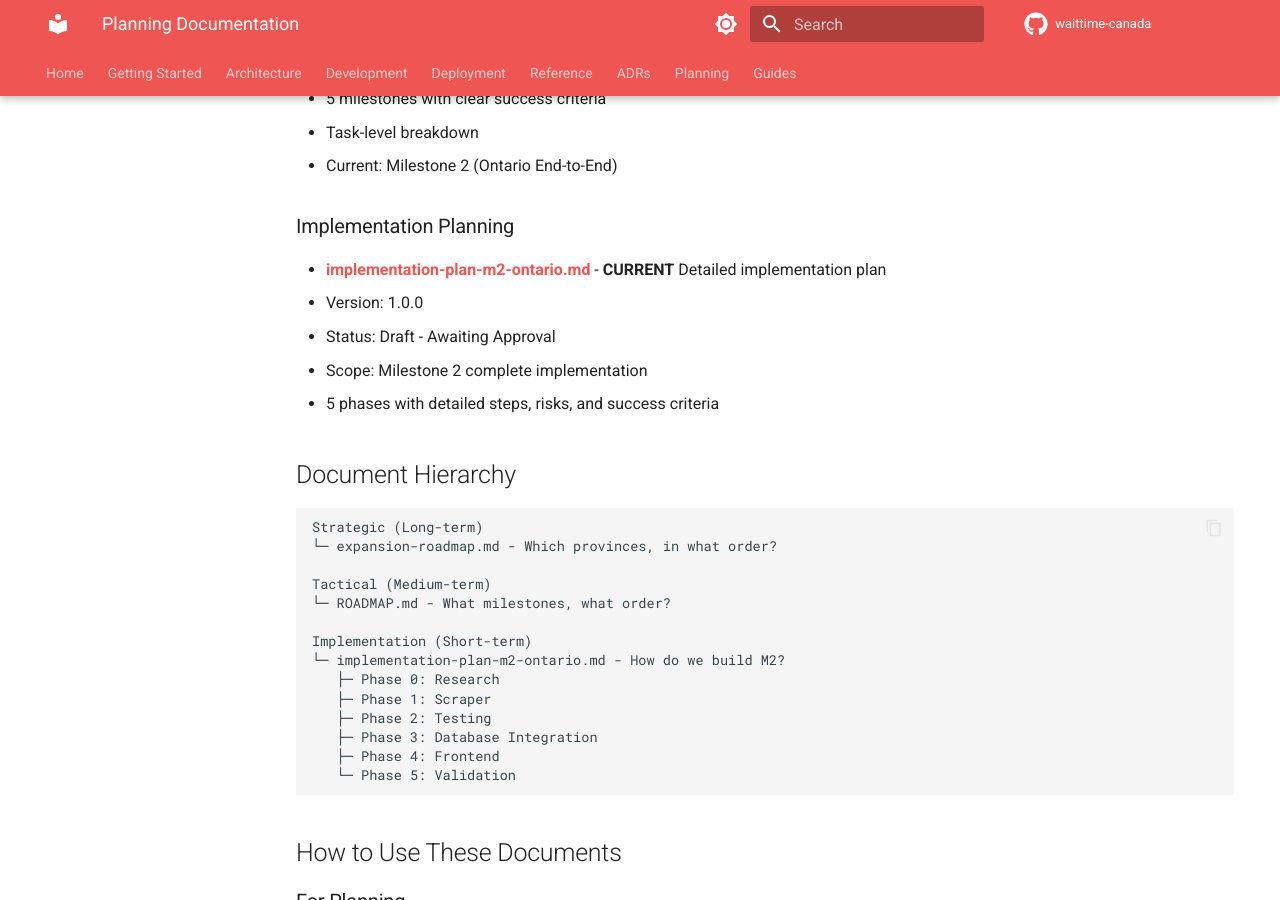
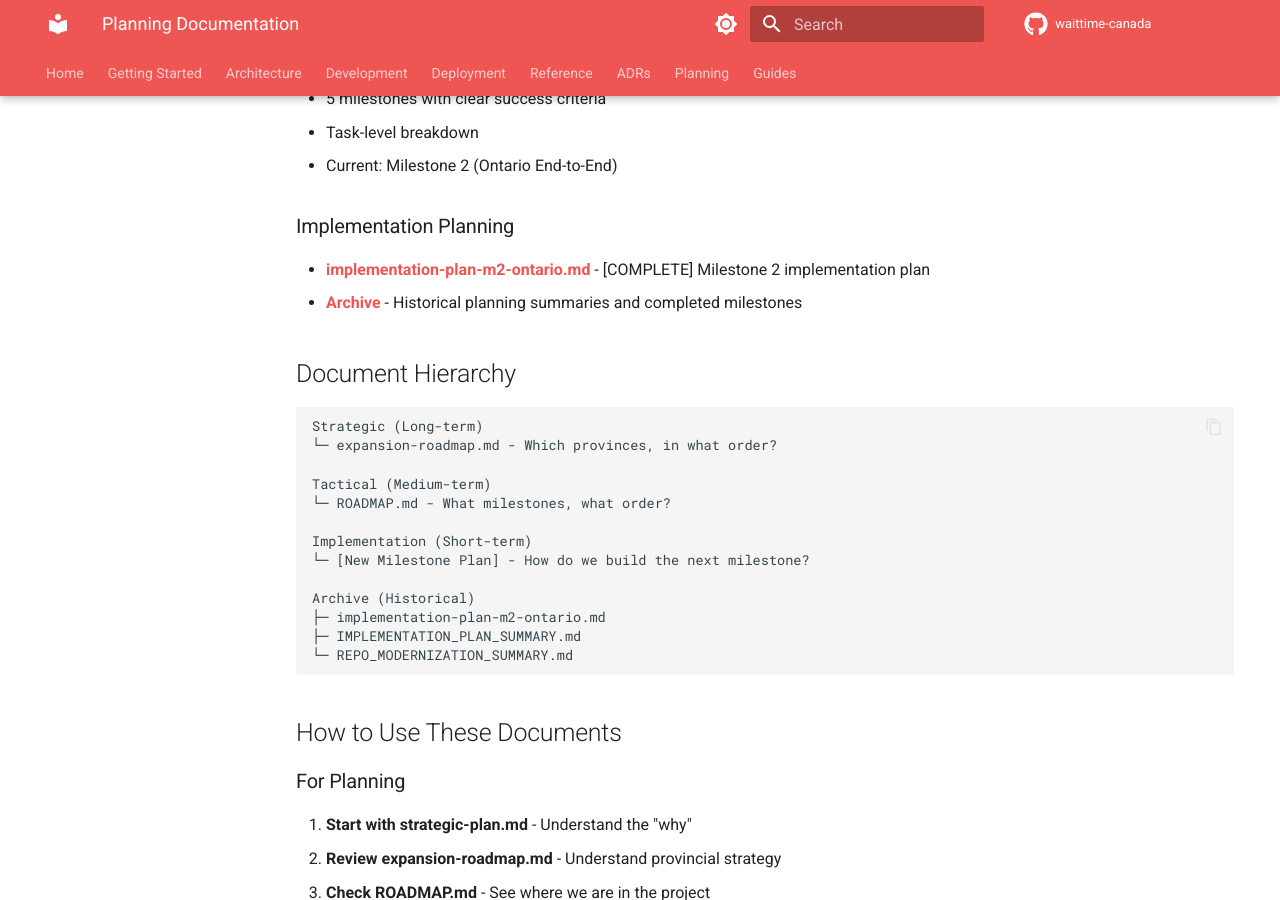
Before and after one commit to jerdaw/waittimecanada, an MkDocs documentation site: the page built from docs/planning/README.md, in a window 1280 px wide and 900 px high, scrolled down 475 px. Built offline with MkDocs 1.6.1 and Material for MkDocs 9.7.7, drawn with Linux system fonts in a browser that asks for light colours; comment, search, counter and statistics services are not loaded; some of the changed text lies outside the part shown.

Commit message:
docs: archive and cleanup planning documents

````diff
--- a/docs/planning/README.md
+++ b/docs/planning/README.md
@@ -15,11 +15,8 @@ This directory contains project planning documents following best practices for
   - Current: Milestone 2 (Ontario End-to-End)
 
 ### Implementation Planning
-- **[implementation-plan-m2-ontario.md](implementation-plan-m2-ontario.md)** - **CURRENT** Detailed implementation plan
-  - Version: 1.0.0
-  - Status: Draft - Awaiting Approval
-  - Scope: Milestone 2 complete implementation
-  - 5 phases with detailed steps, risks, and success criteria
+- **[implementation-plan-m2-ontario.md](archive/implementation-plan-m2-ontario.md)** - [COMPLETE] Milestone 2 implementation plan
+- **[Archive](archive/)** - Historical planning summaries and completed milestones
 
 ## Document Hierarchy
 
@@ -31,13 +28,12 @@ Tactical (Medium-term)
 └─ ROADMAP.md - What milestones, what order?
 
 Implementation (Short-term)
-└─ implementation-plan-m2-ontario.md - How do we build M2?
-   ├─ Phase 0: Research
-   ├─ Phase 1: Scraper
-   ├─ Phase 2: Testing
-   ├─ Phase 3: Database Integration
-   ├─ Phase 4: Frontend
-   └─ Phase 5: Validation
+└─ [New Milestone Plan] - How do we build the next milestone?
+
+Archive (Historical)
+├─ implementation-plan-m2-ontario.md
+├─ IMPLEMENTATION_PLAN_SUMMARY.md
+└─ REPO_MODERNIZATION_SUMMARY.md
 ```
 
 ## How to Use These Documents
@@ -99,14 +95,12 @@ Example:
 4. **Document learnings** - Add quirks, gotchas to appendices
 5. **Revise if needed** - If plan doesn't match reality, update it (increment version)
 
-## Current Status
-
-**Active Plan:** implementation-plan-m2-ontario.md v1.0.0
+**Active Plan:** [None - Milestone 2 Complete]
 
 **Next Steps:**
-1. Review implementation plan
-2. Approve or request changes
-3. Begin Phase 0 (Research Ontario data source)
+1. Define scope for Milestone 3 (Production Deployment)
+2. Create new implementation plan for M3
+3. Begin Phase 0 (Production Infrastructure Research)
 
 ---
 
````
Also changed, not shown: docs/planning/archive/IMPLEMENTATION_PLAN_SUMMARY.md (renamed from IMPLEMENTATION_PLAN_SUMMARY.md, +1 -1 lines), docs/planning/archive/REPO_MODERNIZATION_SUMMARY.md (renamed from REPO_MODERNIZATION_SUMMARY.md, +1 -1 lines), docs/planning/archive/implementation-plan-m2-ontario.md (renamed from docs/planning/implementation-plan-m2-ontario.md, +1 -1 lines).
